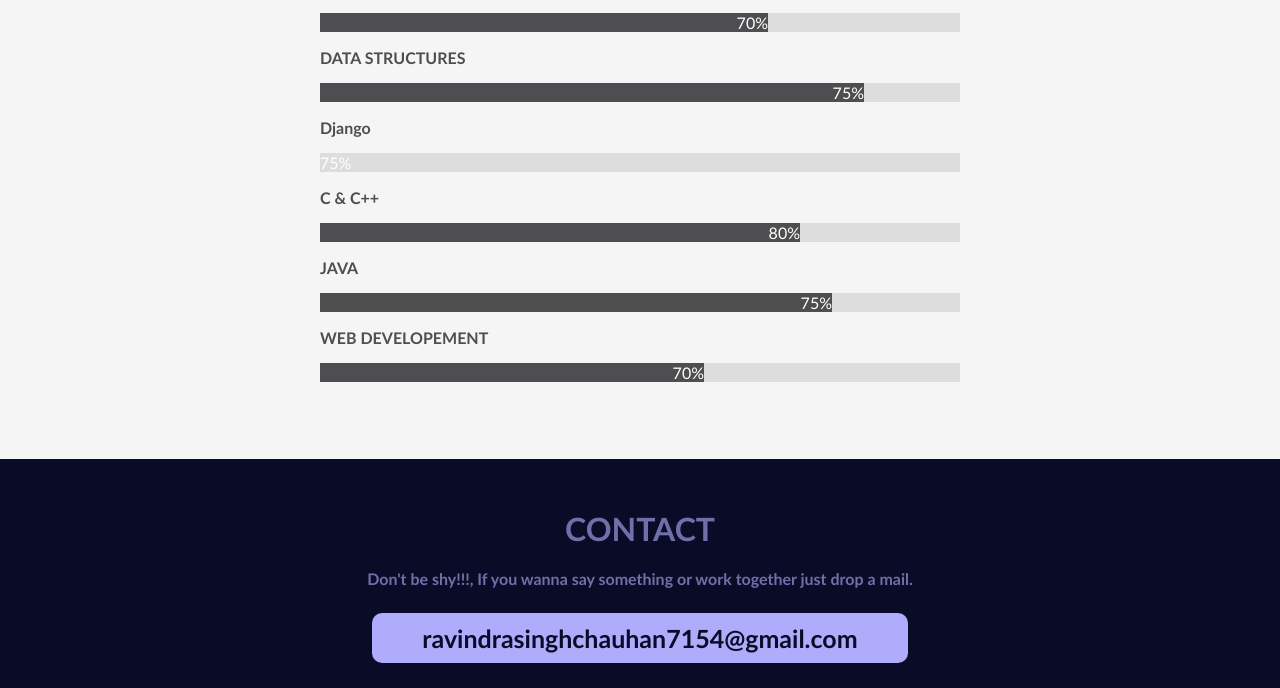
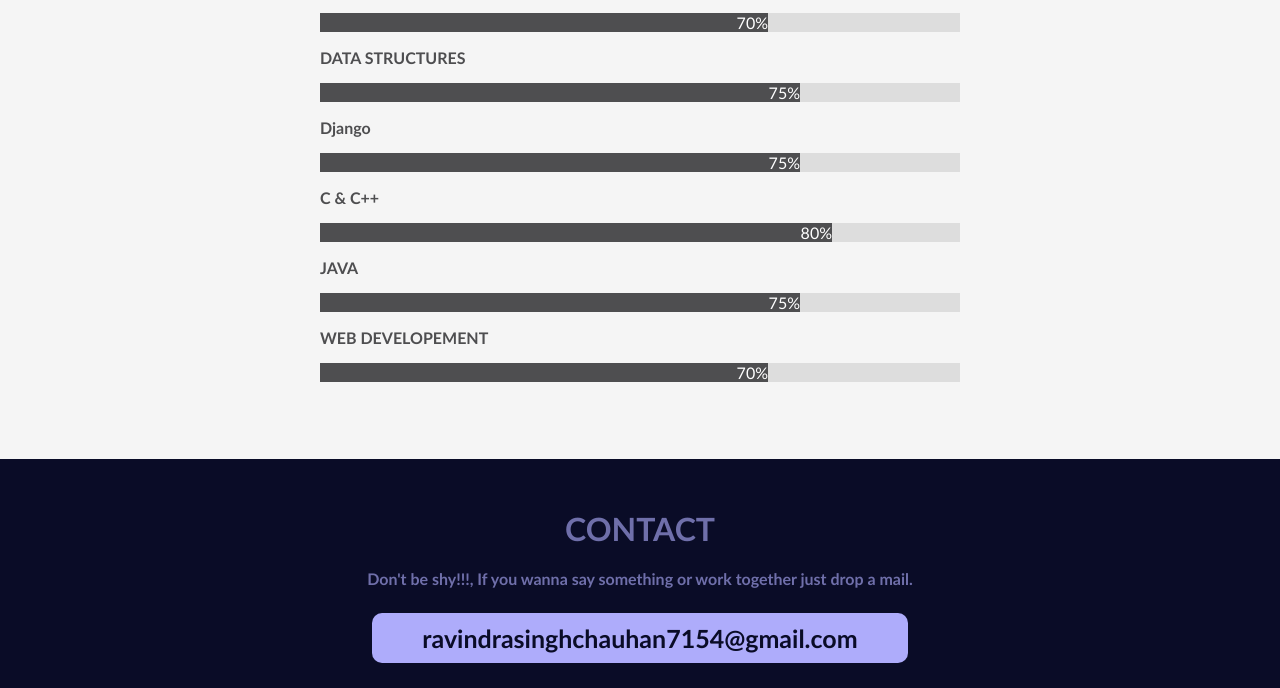
Before and after one commit to steven3219/steven3219.github.io, a plain HTML site: page index.html in a window 1280 px wide. Shown: the part 5203-5891 px from the top of the page. Drawn offline with Linux system fonts and the light colour scheme.

Commit message:
Update skills.css

```diff
--- a/css/skills.css
+++ b/css/skills.css
@@ -31,23 +31,28 @@
 }
 
 .data-structure {
-    width: 85%;
+    width: 75%;
+    background-color: #4e4e50;
+}
+
+.django {
+    width: 75%;
     background-color: #4e4e50;
 }
 
 .cpp {
-    width: 75%;
+    width: 80%;
     background-color: #4e4e50;
 }
 
 .java {
-    width: 80%;
+    width: 75%;
     background-color: #4e4e50;
 }
 
 
 .web {
-    width: 60%;
+    width: 70%;
     background-color: #4e4e50;
 }
 
```
